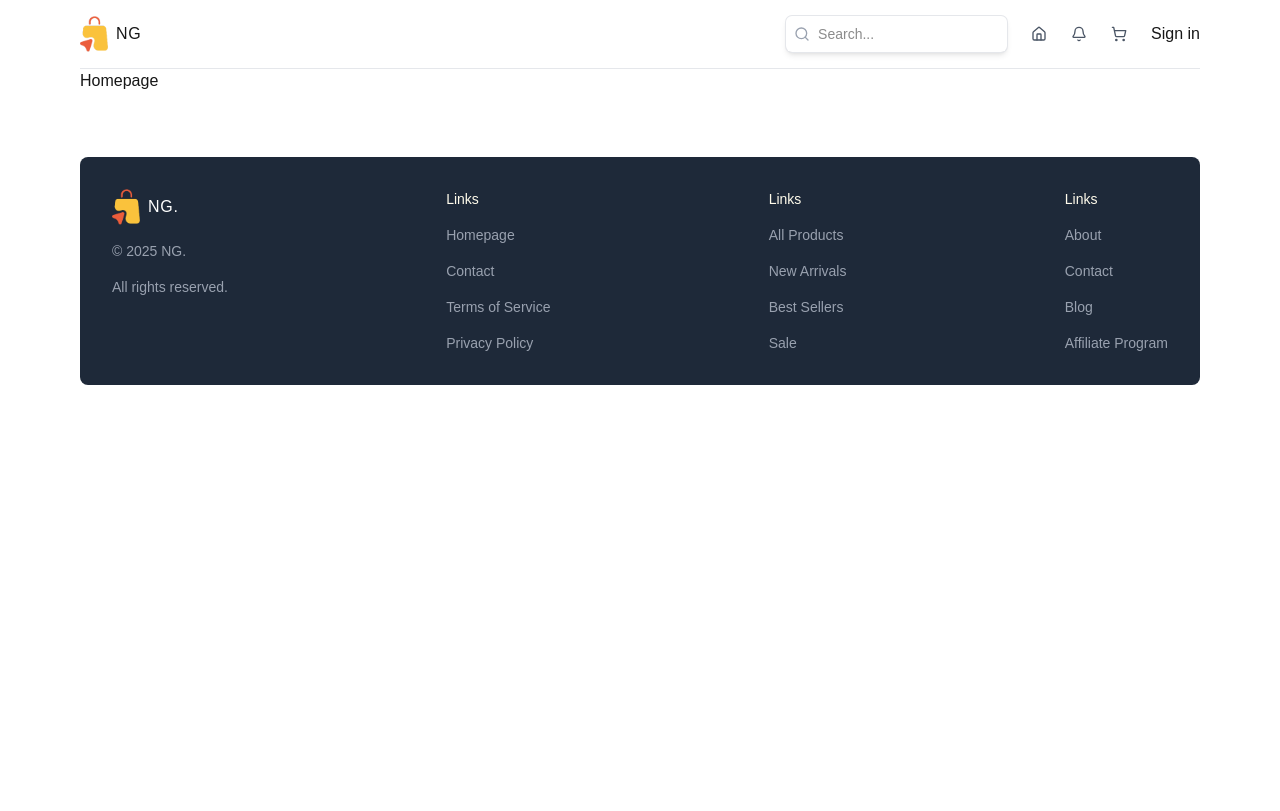
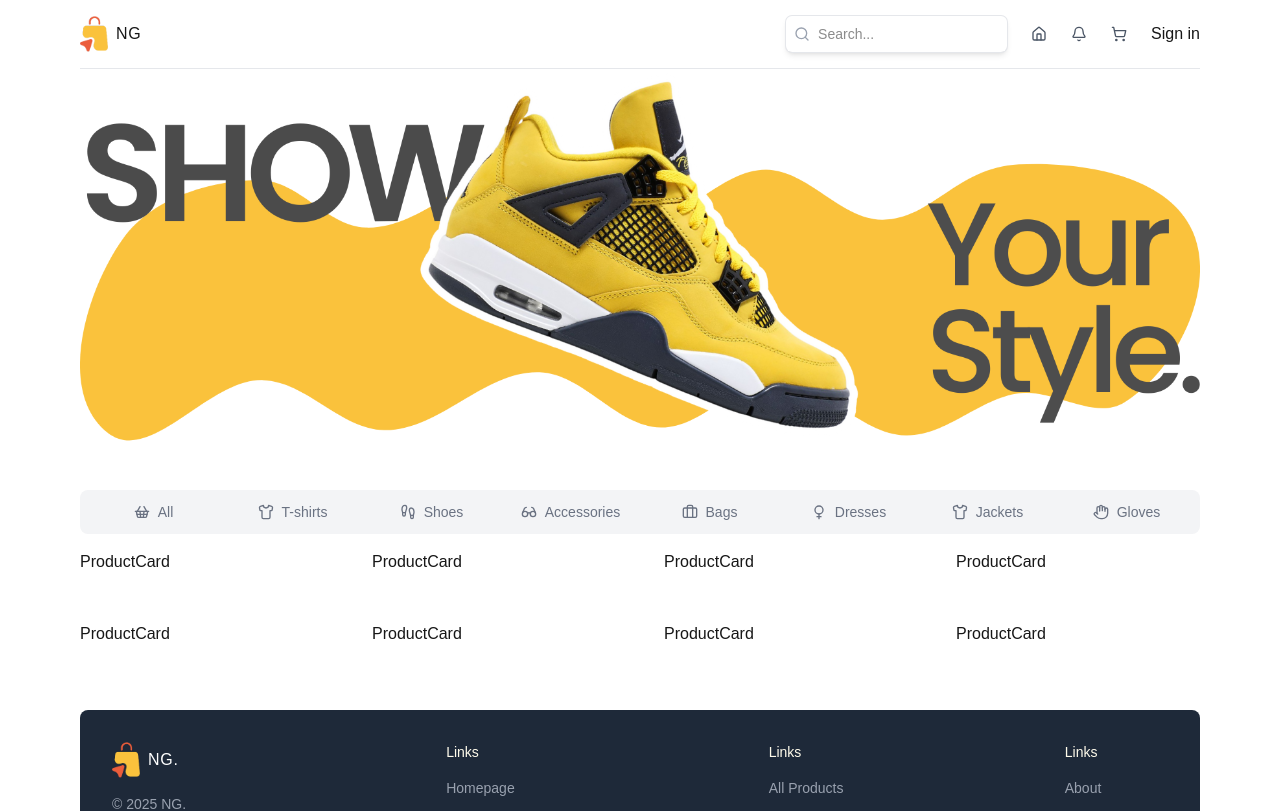
Before and after one commit to PratikaNG/nextjs-shopping-app, a Next.js app in the folder client/: page / in a window 1280 px wide. Shown: the top 811 px of the page. Built offline with nearby package versions, Linux system fonts and the light colour scheme.

Commit message:
product list section prep and search params

```diff
--- a/client/app/page.tsx
+++ b/client/app/page.tsx
@@ -1,6 +1,15 @@
+import ProductList from "@/components/ProductList"
+import Image from "next/image"
+
 const Homepage = () => {
   return (
-    <div className=''>Homepage</div>
+    <div className=''>
+      {/* aspect-3/1 means height will be 3 times smaller that the width */}
+      <div className="relative aspect-3/1 mb-12">
+         <Image src="/featured.png" alt="Featured Product" fill />
+      </div>
+      <ProductList/>
+    </div>
   )
 }
 
--- /dev/null
+++ b/client/components/Categories.tsx
@@ -0,0 +1,80 @@
+"use client"
+import {
+  Footprints,
+  Glasses,
+  Briefcase,
+  Shirt,
+  ShoppingBasket,
+  Hand,
+  Venus,
+} from "lucide-react";
+import { usePathname, useRouter, useSearchParams } from "next/navigation";
+// import { usePathname, useRouter, useSearchParams } from "next/navigation";
+const categories = [
+  {
+    name: "All",
+    icon: <ShoppingBasket className="w-4 h-4" />,
+    slug: "all",
+  },
+  {
+    name: "T-shirts",
+    icon: <Shirt className="w-4 h-4" />,
+    slug: "t-shirts",
+  },
+  {
+    name: "Shoes",
+    icon: <Footprints className="w-4 h-4" />,
+    slug: "shoes",
+  },
+  {
+    name: "Accessories",
+    icon: <Glasses className="w-4 h-4" />,
+    slug: "accessories",
+  },
+  {
+    name: "Bags",
+    icon: <Briefcase className="w-4 h-4" />,
+    slug: "bags",
+  },
+  {
+    name: "Dresses",
+    icon: <Venus className="w-4 h-4" />,
+    slug: "dresses",
+  },
+  {
+    name: "Jackets",
+    icon: <Shirt className="w-4 h-4" />,
+    slug: "jackets",
+  },
+  {
+    name: "Gloves",
+    icon: <Hand className="w-4 h-4" />,
+    slug: "gloves",
+  },
+];
+const Categories = () => {
+    const searchParams = useSearchParams()
+    const selectedCategory = searchParams.get("category")
+    console.log("selectedCategory   ",selectedCategory )
+    const router = useRouter()
+    const pathname = usePathname()
+
+    const handleCategory = (value:string | null) =>{
+        const params = new URLSearchParams(searchParams)
+        params.set("category",value || "all")
+        router.push(`${pathname}?${params.toString()}`,{scroll:false})
+
+        // router.push(`/${pathname}?category=${value}`)
+    }
+  return (
+    <div className="grid grid-cols-2 sm:grid-cols-3 md:grid-cols-4 lg:grid-cols-6 xl:grid-cols-8 gap-2 bg-gray-100 p-2 rounded-lg mb-4 text-sm text-gray-500">
+      {categories.map((item)=>(
+        <div className={`flex items-center justify-center gap-2 cursor-pointer px-2 py-1 rounded-md ${item.slug === selectedCategory ? "bg-white" : "text-gray-500"}`}
+        key={item.name}
+        onClick={()=>{handleCategory(item.slug)}}
+        >{item.icon}{item.name}</div>))}
+    </div>
+  )
+}
+
+export default Categories
--- /dev/null
+++ b/client/components/ProductCard.tsx
@@ -0,0 +1,12 @@
+"use client"
+import { ProductType } from '@/types'
+import React from 'react'
+
+const ProductCard = ({product}:{product:ProductType}) => {
+  return (
+    <div>ProductCard
+    </div>
+  )
+}
+
+export default ProductCard
--- /dev/null
+++ b/client/components/ProductList.tsx
@@ -0,0 +1,134 @@
+import { ProductsType } from "@/types";
+
+
+// TEMPORARY
+const products: ProductsType = [
+  {
+    id: 1,
+    name: "Adidas CoreFit T-Shirt",
+    shortDescription:
+      "Lorem ipsum dolor sit amet consect adipisicing elit lorem ipsum dolor sit.",
+    description:
+      "Lorem ipsum dolor sit amet consect adipisicing elit lorem ipsum dolor sit. Lorem ipsum dolor sit amet consect adipisicing elit lorem ipsum dolor sit. Lorem ipsum dolor sit amet consect adipisicing elit lorem ipsum dolor sit.",
+    price: 39.9,
+    sizes: ["s", "m", "l", "xl", "xxl"],
+    colors: ["gray", "purple", "green"],
+    images: {
+      gray: "/products/1g.png",
+      purple: "/products/1p.png",
+      green: "/products/1gr.png",
+    },
+  },
+  {
+    id: 2,
+    name: "Puma Ultra Warm Zip",
+    shortDescription:
+      "Lorem ipsum dolor sit amet consect adipisicing elit lorem ipsum dolor sit.",
+    description:
+      "Lorem ipsum dolor sit amet consect adipisicing elit lorem ipsum dolor sit. Lorem ipsum dolor sit amet consect adipisicing elit lorem ipsum dolor sit. Lorem ipsum dolor sit amet consect adipisicing elit lorem ipsum dolor sit.",
+    price: 59.9,
+    sizes: ["s", "m", "l", "xl"],
+    colors: ["gray", "green"],
+    images: { gray: "/products/2g.png", green: "/products/2gr.png" },
+  },
+  {
+    id: 3,
+    name: "Nike Air Essentials Pullover",
+    shortDescription:
+      "Lorem ipsum dolor sit amet consect adipisicing elit lorem ipsum dolor sit.",
+    description:
+      "Lorem ipsum dolor sit amet consect adipisicing elit lorem ipsum dolor sit. Lorem ipsum dolor sit amet consect adipisicing elit lorem ipsum dolor sit. Lorem ipsum dolor sit amet consect adipisicing elit lorem ipsum dolor sit.",
+    price: 69.9,
+    sizes: ["s", "m", "l"],
+    colors: ["green", "blue", "black"],
+    images: {
+      green: "/products/3gr.png",
+      blue: "/products/3b.png",
+      black: "/products/3bl.png",
+    },
+  },
+  {
+    id: 4,
+    name: "Nike Dri Flex T-Shirt",
+    shortDescription:
+      "Lorem ipsum dolor sit amet consect adipisicing elit lorem ipsum dolor sit.",
+    description:
+      "Lorem ipsum dolor sit amet consect adipisicing elit lorem ipsum dolor sit. Lorem ipsum dolor sit amet consect adipisicing elit lorem ipsum dolor sit. Lorem ipsum dolor sit amet consect adipisicing elit lorem ipsum dolor sit.",
+    price: 29.9,
+    sizes: ["s", "m", "l"],
+    colors: ["white", "pink"],
+    images: { white: "/products/4w.png", pink: "/products/4p.png" },
+  },
+  {
+    id: 5,
+    name: "Under Armour StormFleece",
+    shortDescription:
+      "Lorem ipsum dolor sit amet consect adipisicing elit lorem ipsum dolor sit.",
+    description:
+      "Lorem ipsum dolor sit amet consect adipisicing elit lorem ipsum dolor sit. Lorem ipsum dolor sit amet consect adipisicing elit lorem ipsum dolor sit. Lorem ipsum dolor sit amet consect adipisicing elit lorem ipsum dolor sit.",
+    price: 49.9,
+    sizes: ["s", "m", "l"],
+    colors: ["red", "orange", "black"],
+    images: {
+      red: "/products/5r.png",
+      orange: "/products/5o.png",
+      black: "/products/5bl.png",
+    },
+  },
+  {
+    id: 6,
+    name: "Nike Air Max 270",
+    shortDescription:
+      "Lorem ipsum dolor sit amet consect adipisicing elit lorem ipsum dolor sit.",
+    description:
+      "Lorem ipsum dolor sit amet consect adipisicing elit lorem ipsum dolor sit. Lorem ipsum dolor sit amet consect adipisicing elit lorem ipsum dolor sit. Lorem ipsum dolor sit amet consect adipisicing elit lorem ipsum dolor sit.",
+    price: 59.9,
+    sizes: ["40", "42", "43", "44"],
+    colors: ["gray", "white"],
+    images: { gray: "/products/6g.png", white: "/products/6w.png" },
+  },
+  {
+    id: 7,
+    name: "Nike Ultraboost Pulse ",
+    shortDescription:
+      "Lorem ipsum dolor sit amet consect adipisicing elit lorem ipsum dolor sit.",
+    description:
+      "Lorem ipsum dolor sit amet consect adipisicing elit lorem ipsum dolor sit. Lorem ipsum dolor sit amet consect adipisicing elit lorem ipsum dolor sit. Lorem ipsum dolor sit amet consect adipisicing elit lorem ipsum dolor sit.",
+    price: 69.9,
+    sizes: ["40", "42", "43"],
+    colors: ["gray", "pink"],
+    images: { gray: "/products/7g.png", pink: "/products/7p.png" },
+  },
+  {
+    id: 8,
+    name: "Levi’s Classic Denim",
+    shortDescription:
+      "Lorem ipsum dolor sit amet consect adipisicing elit lorem ipsum dolor sit.",
+    description:
+      "Lorem ipsum dolor sit amet consect adipisicing elit lorem ipsum dolor sit. Lorem ipsum dolor sit amet consect adipisicing elit lorem ipsum dolor sit. Lorem ipsum dolor sit amet consect adipisicing elit lorem ipsum dolor sit.",
+    price: 59.9,
+    sizes: ["s", "m", "l"],
+    colors: ["blue", "green"],
+    images: { blue: "/products/8b.png", green: "/products/8gr.png" },
+  },
+];
+
+import React from 'react'
+import Categories from "./Categories";
+import ProductCard from "./ProductCard";
+
+const ProductList = () => {
+  return (
+    <div>
+      <Categories/>
+      {/* <div className="grid grid-cols-1 sm:grid-cols-2 xl:grid-cols-3 2xl:grid-cols-4 gap-12"> */}
+      <div className="grid grid-cols-1 md:grid-cols-2 lg:grid-cols-3 xl:grid-cols-4 gap-12">
+         {products.map((product) => (
+          <ProductCard key={product.id} product={product} />
+        ))}
+      </div>
+    </div>
+  )
+}
+
+export default ProductList
--- /dev/null
+++ b/client/types.ts
@@ -0,0 +1,12 @@
+export type ProductType = {
+  id: string | number;
+  name: string;
+  shortDescription: string;
+  description: string;
+  price: number;
+  sizes: string[];
+  colors: string[];
+  images: Record<string, string>;
+};
+
+export type ProductsType = ProductType[];
```
